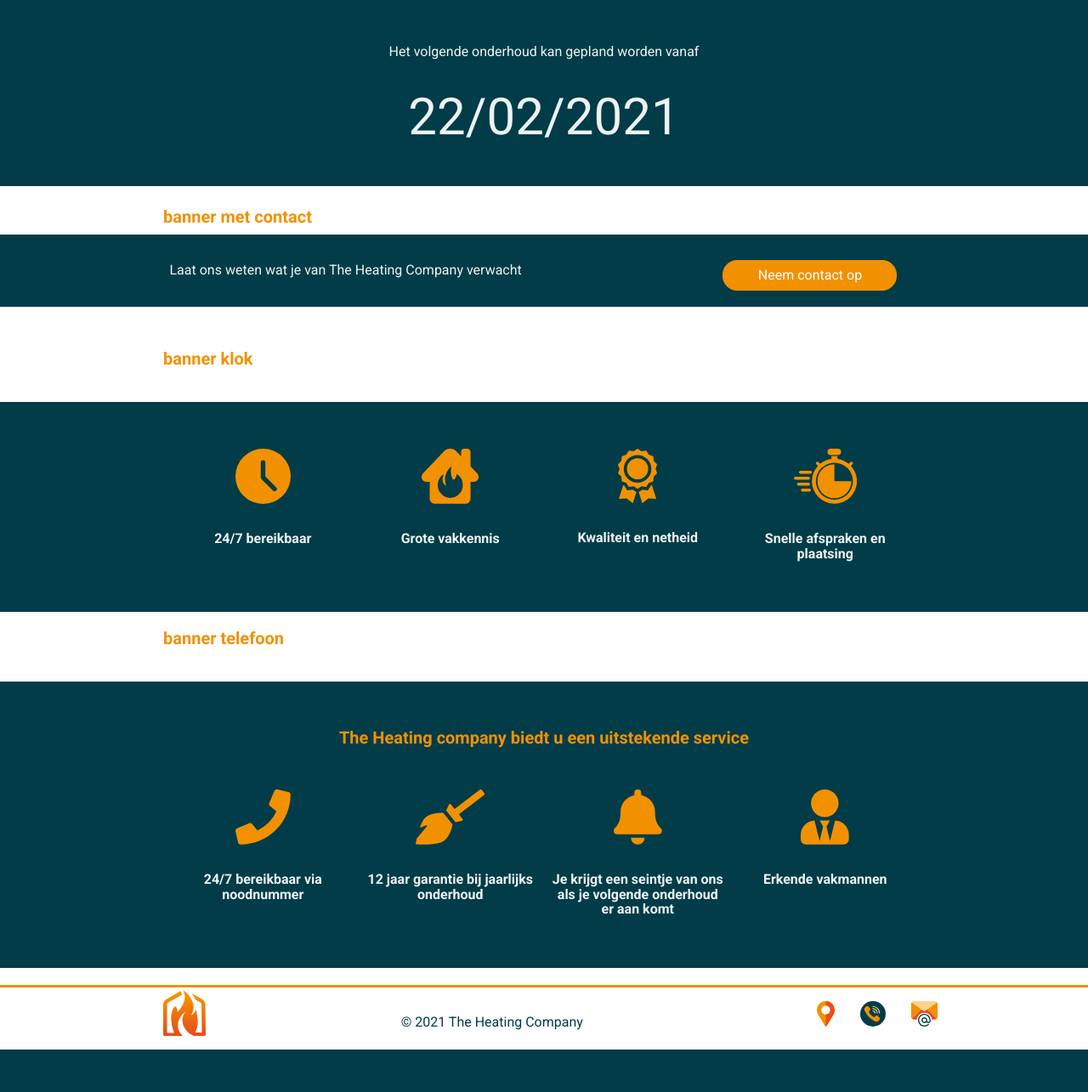
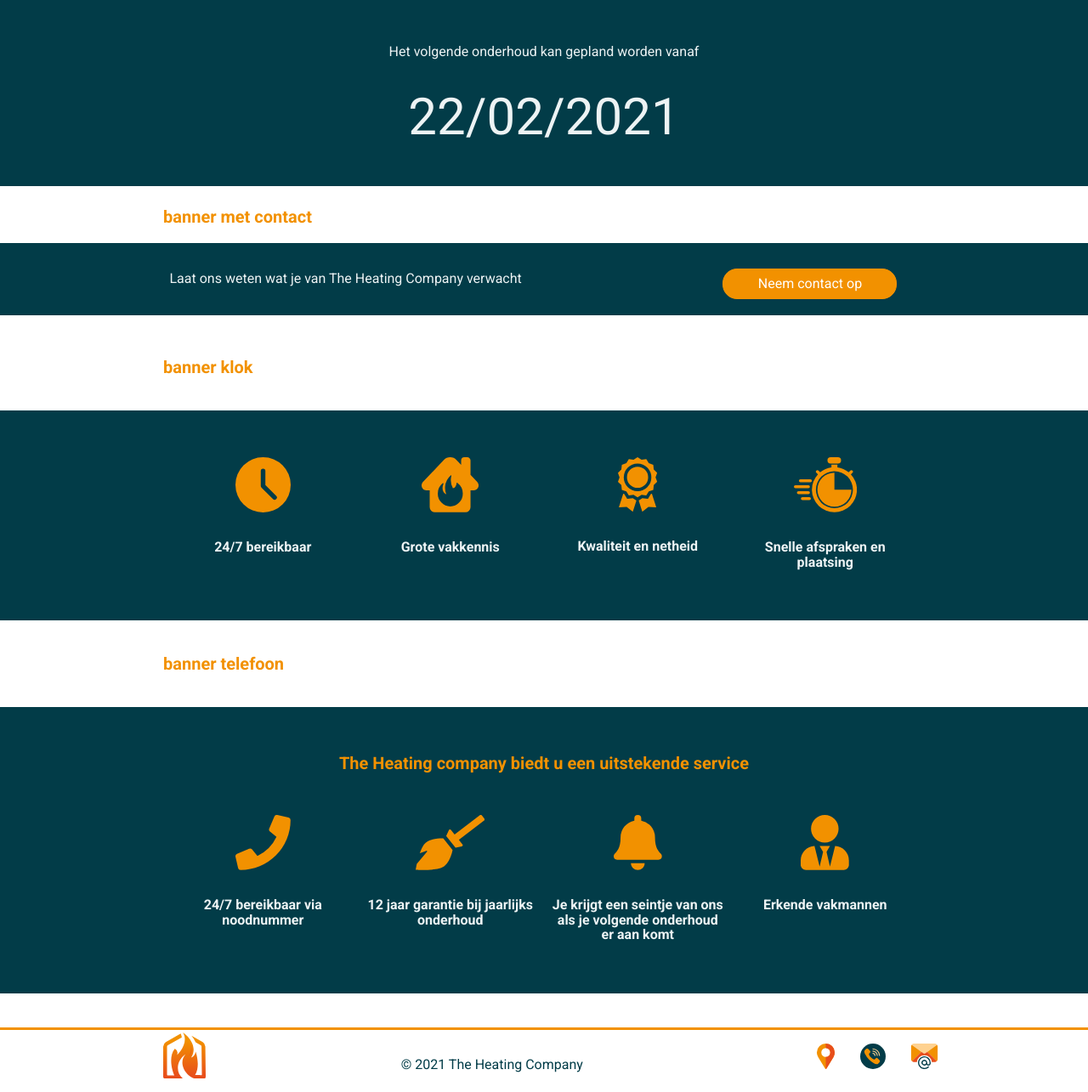
Before and after one commit to AntonLabeeuw/heating-company-team2, a PHP site: page /designsystem.html in a window 1280 px wide. Shown: the part 506-1791 px from the top of the page at 85% size. Before the commit the page ends 1741 px from the top, so only its background shows below. Run offline with PHP 8.4, Linux system fonts and the light colour scheme; some libraries are stand-ins or nearby versions.

Commit message:
margin banner

```diff
--- a/css/_components.scss
+++ b/css/_components.scss
@@ -23,6 +23,7 @@
   height: 8.5rem;
   background-color: $color-blue;
   margin-bottom: 5rem;
+  margin-top: 2rem;
   @media screen and (max-width: 600px) {
     height: 16rem;
   }
@@ -87,6 +88,7 @@
   padding-top: 5.5rem;
   padding-bottom: 5rem;
   margin-top: 4rem;
+  margin-bottom: 4rem;
   &__background {
     background-color: $color-blue;
   }
--- a/css/screen.css
+++ b/css/screen.css
@@ -612,6 +612,7 @@ input[type="checkbox"] {
   height: 8.5rem;
   background-color: #023c48;
   margin-bottom: 5rem;
+  margin-top: 2rem;
 }
 
 @media screen and (max-width: 600px) {
@@ -689,6 +690,7 @@ input[type="checkbox"] {
   padding-top: 5.5rem;
   padding-bottom: 5rem;
   margin-top: 4rem;
+  margin-bottom: 4rem;
 }
 
 .c-uspbanner__background {
```
Also changed, not shown: 1 other file.
